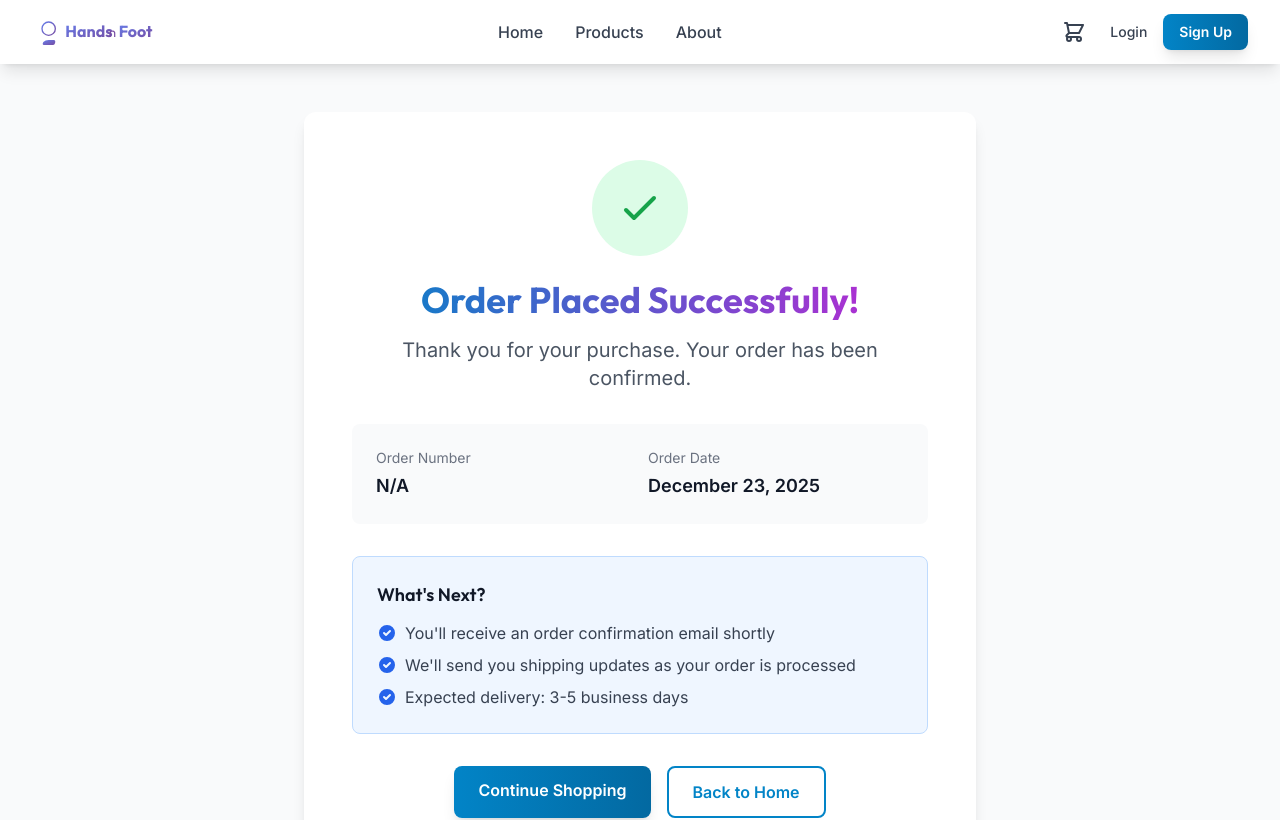
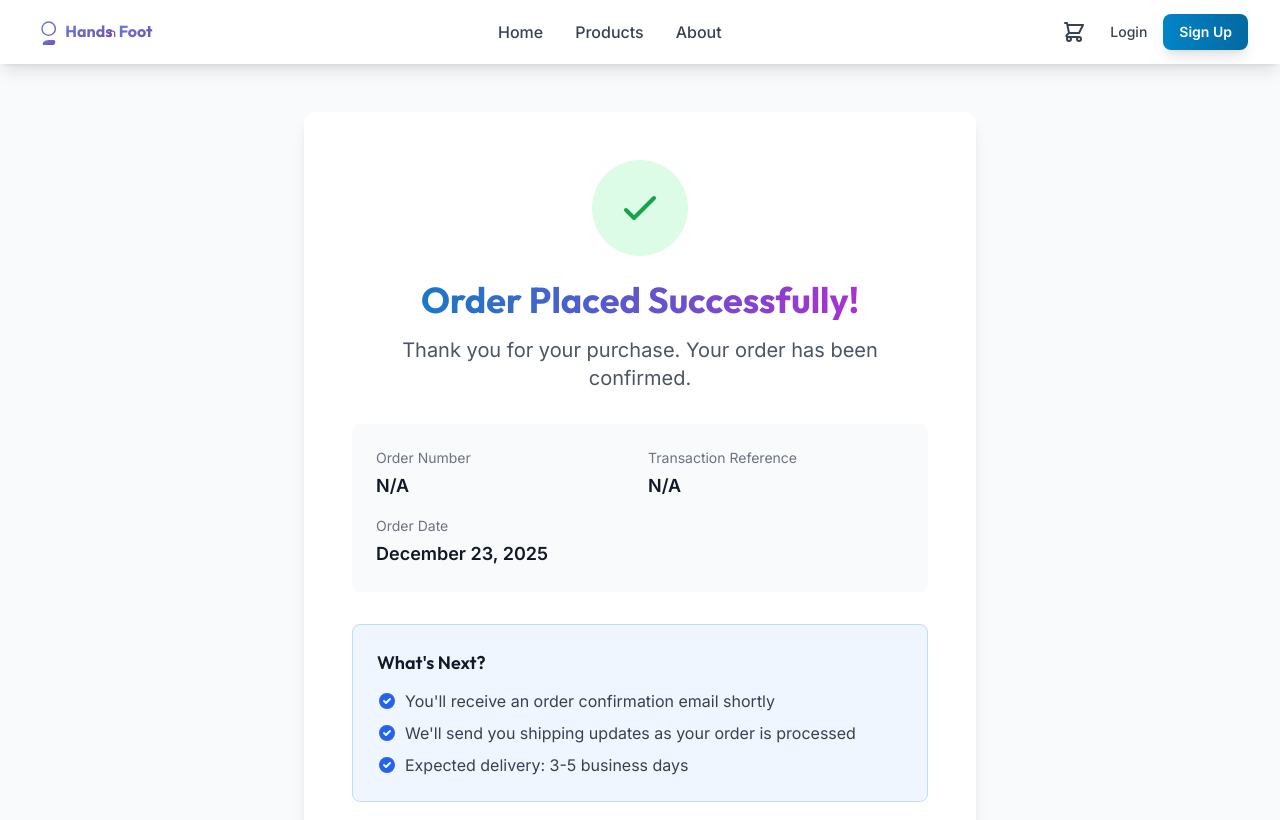
Before and after one commit to abubaker082512/handsnfoot.shop, a React (Vite) app: page /order-success in a window 1280 px wide. Shown: the top 820 px of the page. Built offline with nearby package versions, Linux system fonts and the light colour scheme; no server answers.

Commit message:
Add cart clearing on successful payment and improve order success page

```diff
--- a/src/pages/OrderSuccess.jsx
+++ b/src/pages/OrderSuccess.jsx
@@ -1,8 +1,9 @@
-import { useLocation, Link } from 'react-router-dom'
+import { useSearchParams, Link } from 'react-router-dom'
 
 const OrderSuccess = () => {
-    const location = useLocation()
-    const orderId = location.state?.orderId || 'N/A'
+    const [searchParams] = useSearchParams()
+    const orderId = searchParams.get('orderId') || 'N/A'
+    const txnRef = searchParams.get('txnRef') || 'N/A'
 
     return (
         <div className="min-h-screen bg-gray-50 flex items-center justify-center py-12">
@@ -28,9 +29,13 @@ const OrderSuccess = () => {
                         <div className="grid grid-cols-1 md:grid-cols-2 gap-4 text-left">
                             <div>
                                 <p className="text-sm text-gray-500 mb-1">Order Number</p>
-                                <p className="font-semibold text-lg">{orderId}</p>
+                                <p className="font-semibold text-lg break-all">{orderId}</p>
                             </div>
                             <div>
+                                <p className="text-sm text-gray-500 mb-1">Transaction Reference</p>
+                                <p className="font-semibold text-lg break-all">{txnRef}</p>
+                            </div>
+                            <div className="md:col-span-2">
                                 <p className="text-sm text-gray-500 mb-1">Order Date</p>
                                 <p className="font-semibold text-lg">
                                     {new Date().toLocaleDateString('en-US', {
--- a/src/pages/PaymentCallback.jsx
+++ b/src/pages/PaymentCallback.jsx
@@ -1,9 +1,11 @@
 import { useEffect, useState } from 'react';
 import { useNavigate, useSearchParams } from 'react-router-dom';
+import { useCart } from '../context/CartContext';
 
 const PaymentCallback = () => {
     const [searchParams] = useSearchParams();
     const navigate = useNavigate();
+    const { clearCart } = useCart();
     const [status, setStatus] = useState('processing'); // processing, success, failed
     const [message, setMessage] = useState('');
 
@@ -18,6 +20,8 @@ const PaymentCallback = () => {
             setMessage(decodeURIComponent(error));
         } else if (orderId && txnRef) {
             setStatus('success');
+            // Clear cart on successful payment
+            clearCart();
             // Redirect to order success page after 2 seconds
             setTimeout(() => {
                 navigate(`/order-success?orderId=${orderId}&txnRef=${txnRef}`);
@@ -26,7 +30,7 @@ const PaymentCallback = () => {
             setStatus('processing');
             setMessage('Processing your payment...');
         }
-    }, [searchParams, navigate]);
+    }, [searchParams, navigate, clearCart]);
 
     return (
         <div className="min-h-screen bg-gray-50 flex items-center justify-center py-12 px-4">
```
